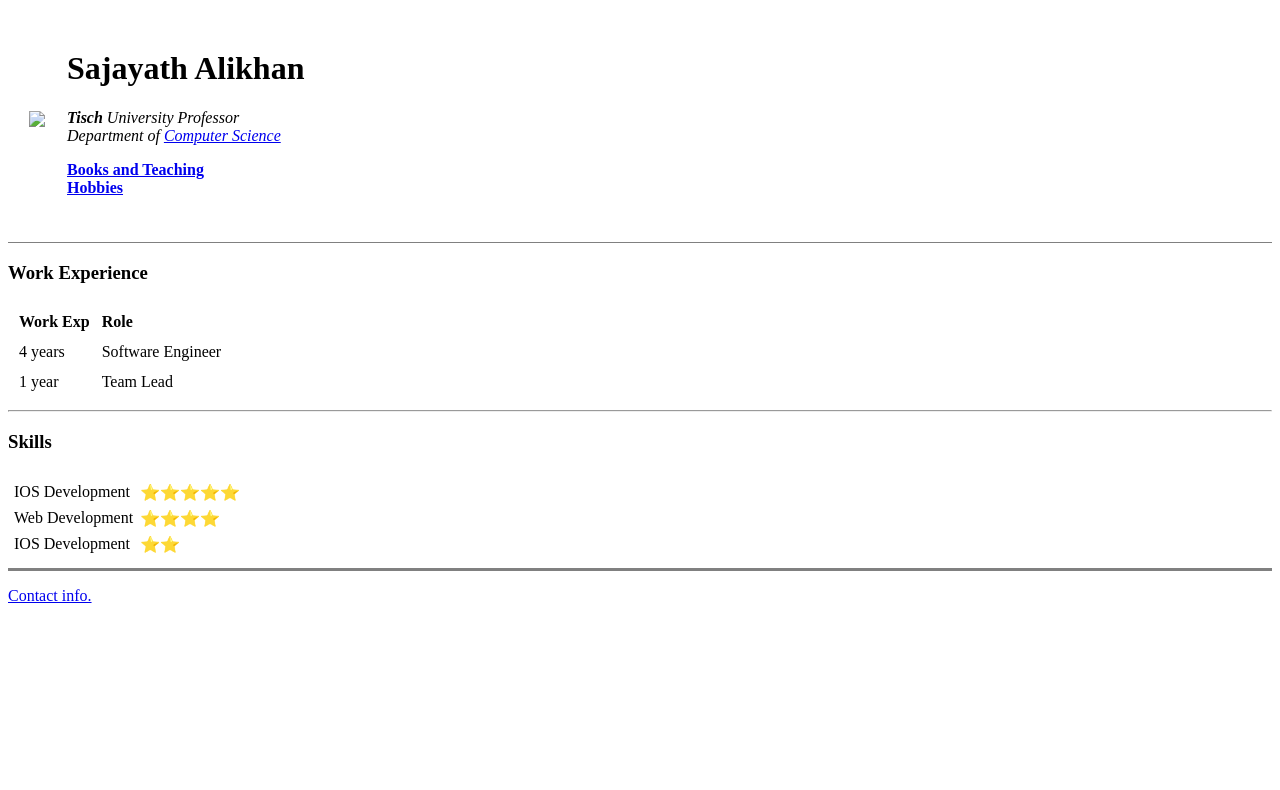
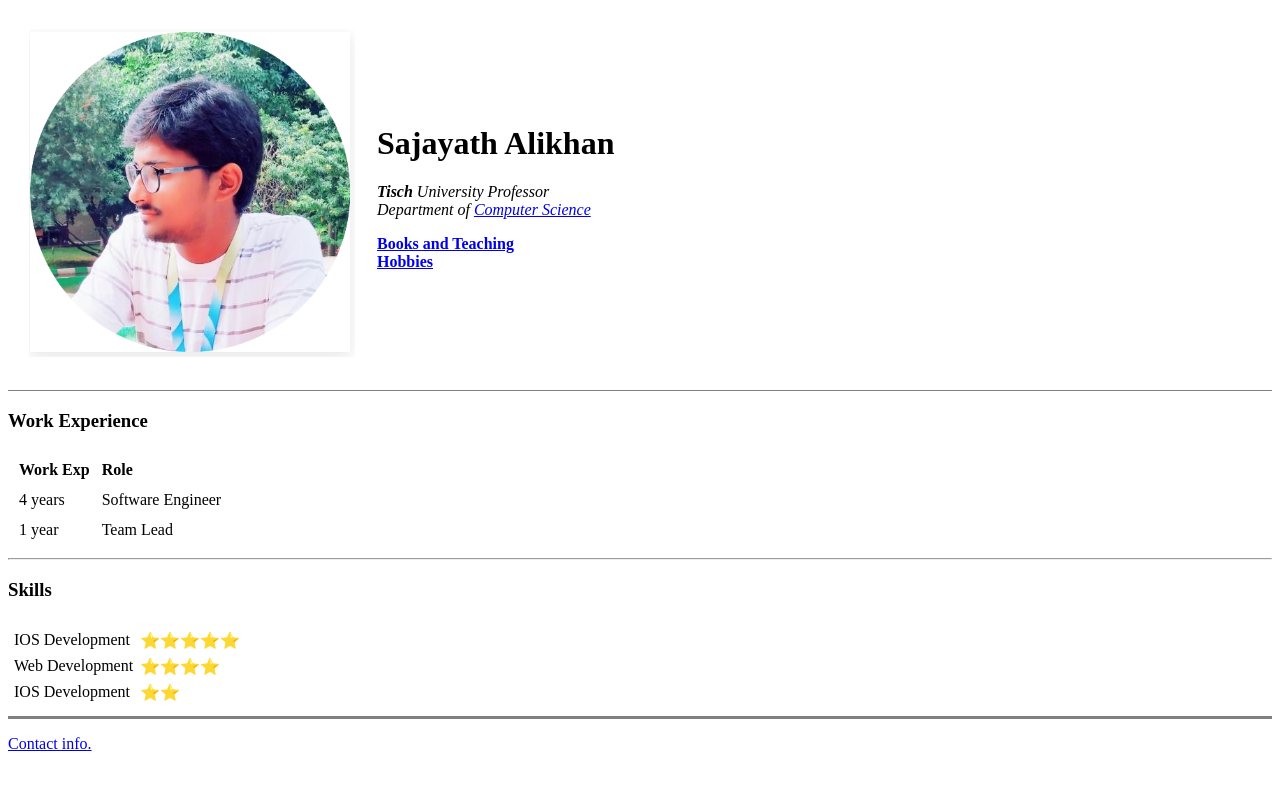
Before and after one commit to Sajayath/Sajayath.github.io, a plain HTML site: page practise.html in a window 1280 px wide. Drawn offline with Linux system fonts and the light colour scheme.

Commit message:
Update practise.html

```diff
--- a/practise.html
+++ b/practise.html
@@ -8,7 +8,7 @@
 <body>
     <table  cellspacing="20">
         <tr>
-            <td><img    src="Images/My Photo Circle.PNG"   sizes="((min-width: 10em) and (max-width: 10em)) 10em"></td>
+            <td><img    src="My Photo Circle.PNG"   sizes="((min-width: 10em) and (max-width: 10em)) 10em"></td>
             <td><h1>Sajayath Alikhan</h1>
                 <i><strong>Tisch</strong> University Professor</i><br>
                 <em>Department of <a    href="https://en.wikipedia.org/wiki/Computer_science">Computer Science</a></em><br>
```
